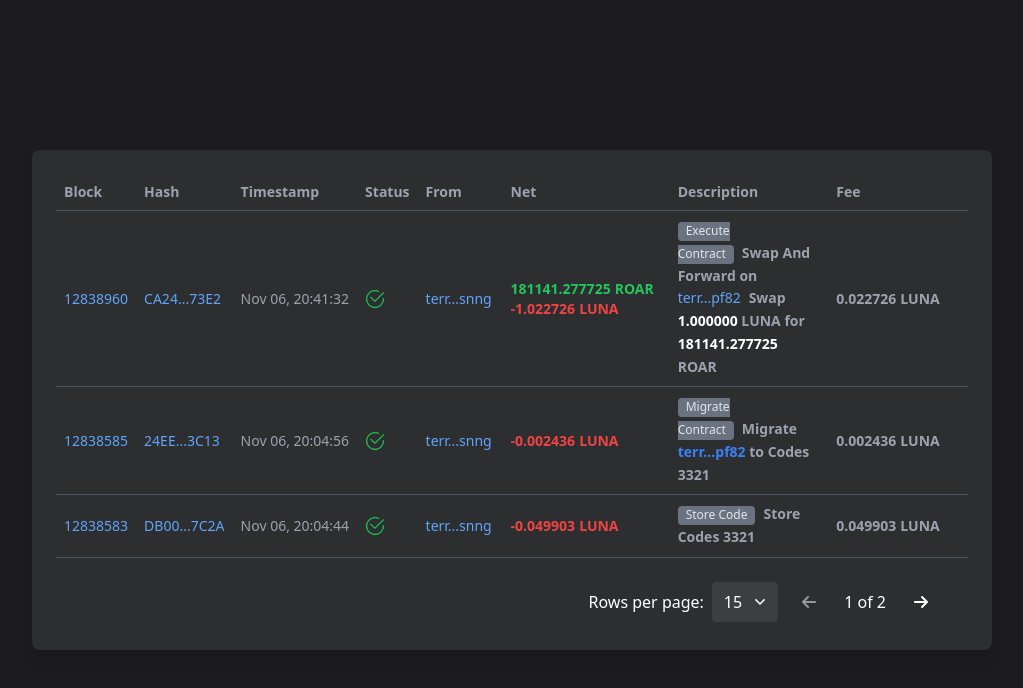
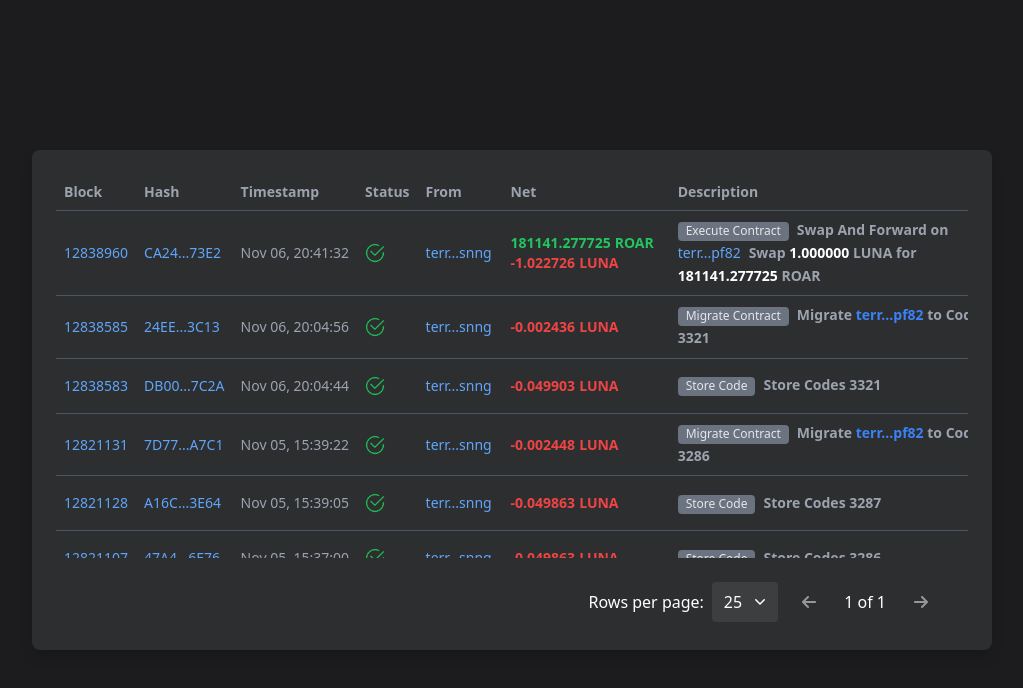
Before and after one commit to Sushant041/andromeda-component, a Next.js app: page / in a window 1280 px wide. Shown: the top 688 px of the page, without its empty margins (128-1151 px from the left). Built offline with nearby package versions, Linux system fonts and the light colour scheme.

Commit message:
Update page.tsx

```diff
--- a/app/page.tsx
+++ b/app/page.tsx
@@ -12,7 +12,7 @@ import {
 
 export default function Home() {
   const [currentPage, setCurrentPage] = useState(1);
-  const [rowsPerPage, setRowsPerPage] = useState(15);
+  const [rowsPerPage, setRowsPerPage] = useState(25);
   const rowsOptions = [15, 25, 50];
 
   const totalPages = Math.ceil(transactionData.length / rowsPerPage);
```
